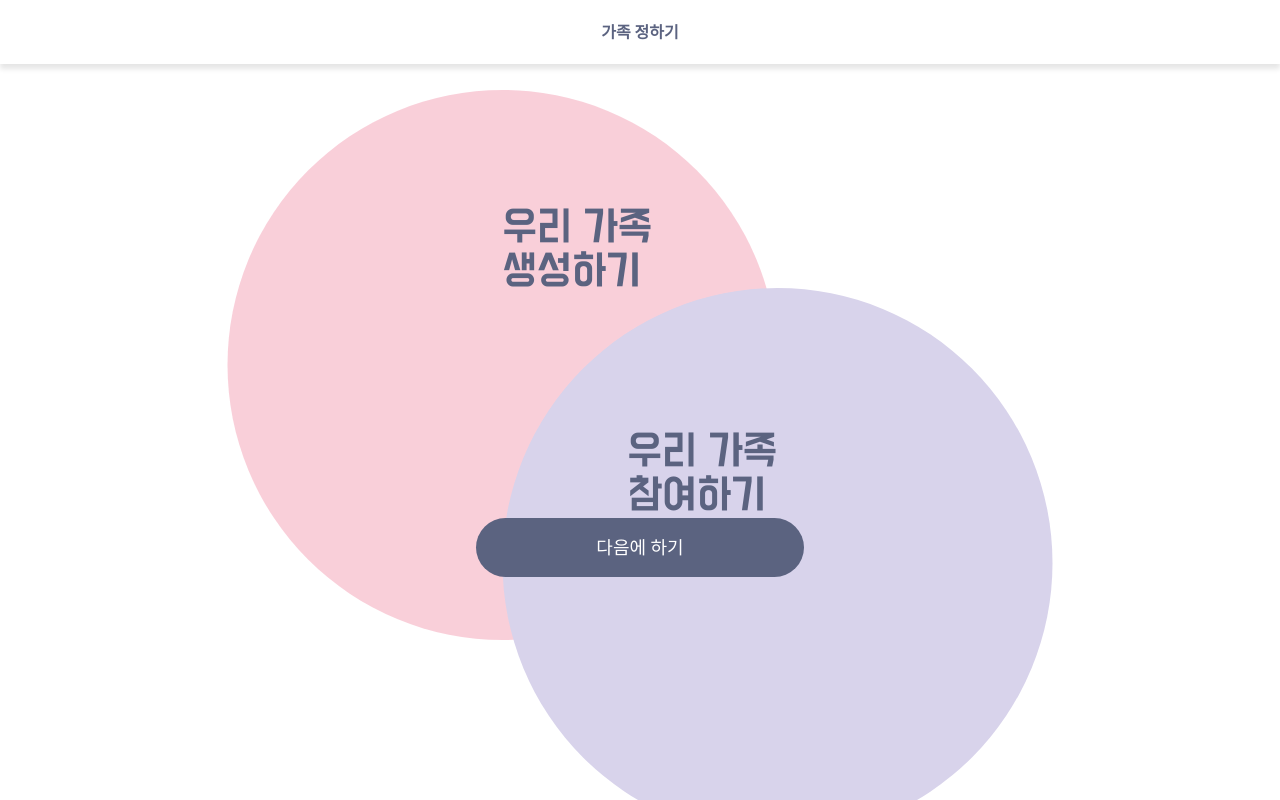
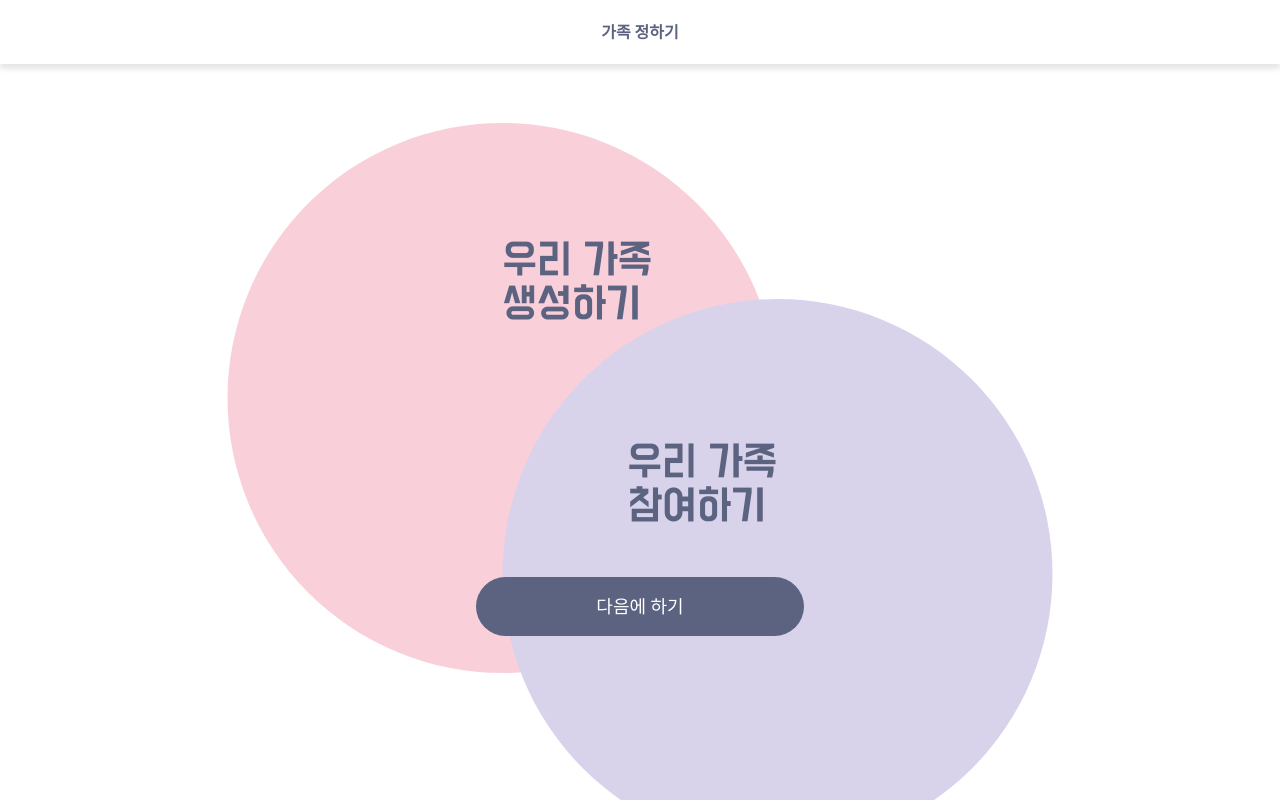
Before and after one commit to familymoments/Front, a React (Create React App) app in the folder front/: page /newfamily in a window 1280 px wide. Built offline with nearby package versions, Linux system fonts and the light colour scheme.

Commit message:
[style] 코드 수정

```diff
--- a/front/src/components/CircleButton/index.jsx
+++ b/front/src/components/CircleButton/index.jsx
@@ -13,6 +13,14 @@ import classes from "./CircleButton.module.css";
 const CircleButton = (props) => {
     const [isActive, setActive] = useState(false);
 
+    const handleOnActive = () => {
+        setActive(true)
+    }
+
+    const handleOffActive = () => {
+        setActive(false)
+    }
+
     return (
         <div
             className={`${classes.circle}
@@ -25,8 +33,8 @@ const CircleButton = (props) => {
             onClick={() => {
                 alert("CircleButton Click");
             }}
-            onTouchStart={() => setActive(true)}
-            onTouchEnd={() => setActive(false)}
+            onTouchStart={handleOnActive}
+            onTouchEnd={handleOffActive}
         >
             <p className={`
                 ${props.type === "pink" ? classes.title1 : ''}
--- a/front/src/pages/NewFamily/NewFamily.module.css
+++ b/front/src/pages/NewFamily/NewFamily.module.css
@@ -17,19 +17,19 @@
     position: absolute;
     top: 50%; /* 상단 여백을 50%로 설정 */
     left: 50%; /* 좌측 여백을 50%로 설정 */
-    transform: translate(-75%, -68%); /* 컨텐츠를 가운데로 이동 */
+    transform: translate(-75%, -62%); /* 컨텐츠를 가운데로 이동 */
 }
 
 .purpleCircleBtn {
     position: absolute;
     top: 50%; /* 상단 여백을 50%로 설정 */
     left: 50%; /* 좌측 여백을 50%로 설정 */
-    transform: translate(-25%, -32%); /* 컨텐츠를 가운데로 이동 */
+    transform: translate(-25%, -30%); /* 컨텐츠를 가운데로 이동 */
 }
 
 .btn {
     position: absolute;
     top: 50%; /* 상단 여백을 50%로 설정 */
     left: 50%; /* 좌측 여백을 50%로 설정 */
-    transform: translate(-50%, 200%); /* 컨텐츠를 가운데로 이동 */
+    transform: translate(-50%, 300%); /* 컨텐츠를 가운데로 이동 */
 }
```
